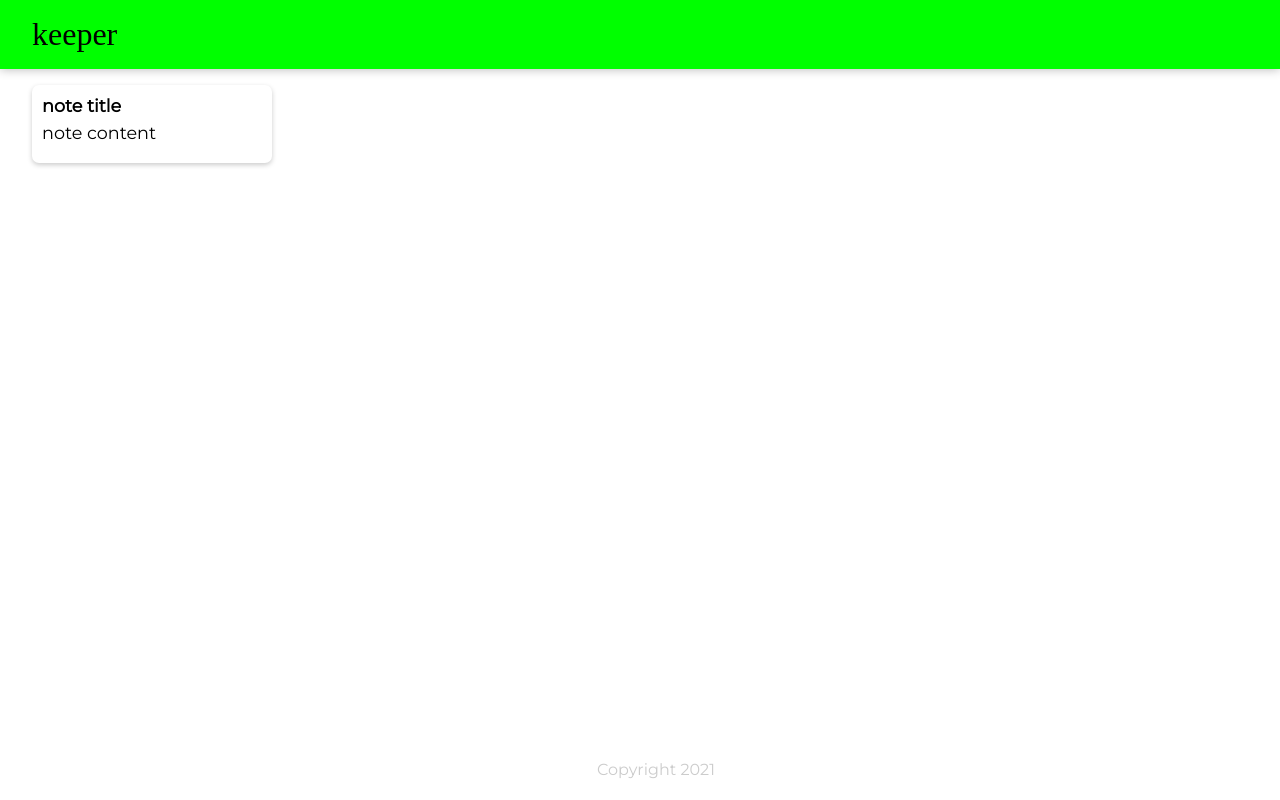
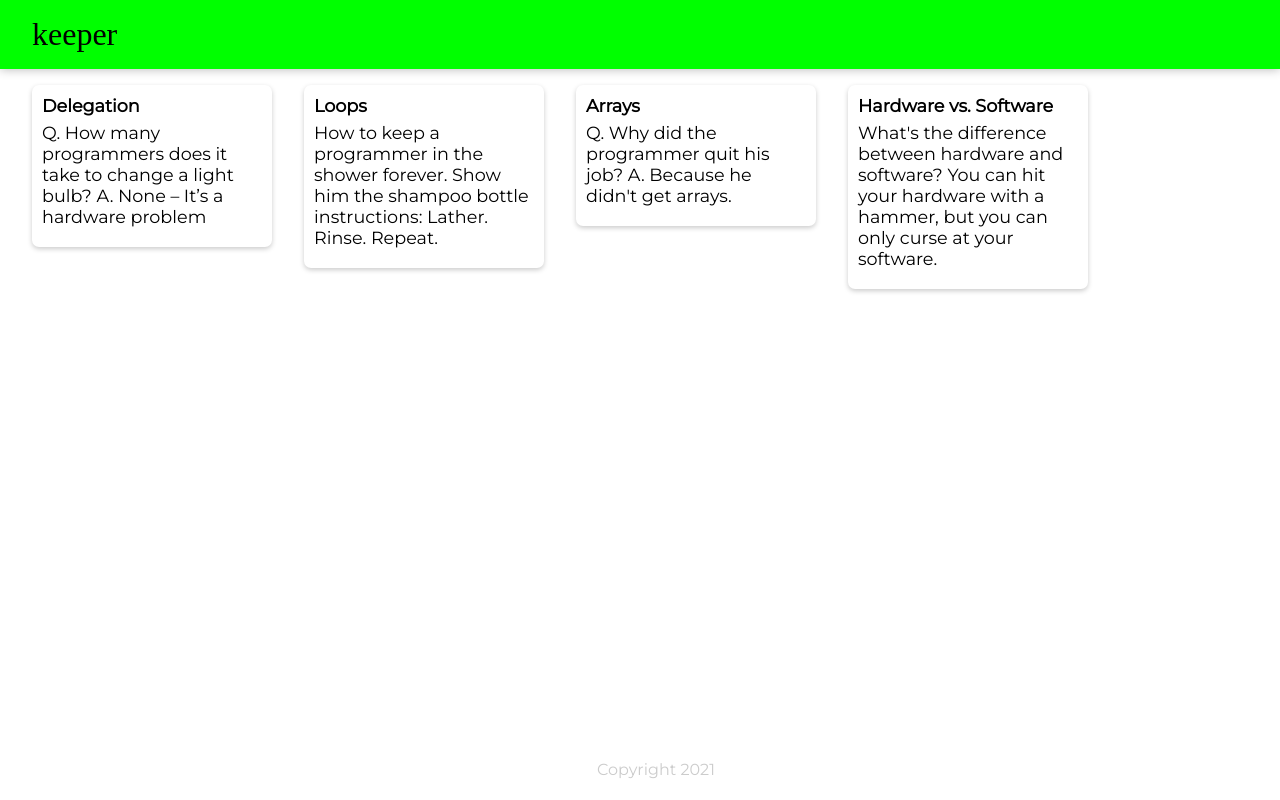
Before and after one commit to Priyanshu-Desai/keeper-app, a React (Create React App) app: page / in a window 1280 px wide. Built offline with nearby package versions, Linux system fonts and the light colour scheme; a web font is replaced by a local one.

Commit message:
dynamically rendered multiple notes at the same time. stage 2

```diff
--- a/src/App.jsx
+++ b/src/App.jsx
@@ -2,8 +2,15 @@
 import Footer from './components/Footer'
 import Header from './components/Header'
 import Note from './components/Note'
+import notes from './notes'
 
 function App(){
-  return (<div><Header/><Footer/><Note/></div>)
+  return (<div>
+    <Header/>
+    <Footer/>
+    {notes.map(function(renderedNotes){
+      return <Note key={renderedNotes.key} title={renderedNotes.title} content={renderedNotes.content} />
+    })}
+    </div>)
 }
 export default App
--- a/src/components/Note.jsx
+++ b/src/components/Note.jsx
@@ -1,6 +1,7 @@
 import React from 'react'
 
-function Note(){
-  return <div className='note'><h1>note title</h1><p>note content</p></div>
+
+function Note(props){
+  return <div className='note'><h1>{props.title}</h1><p>{props.content}</p></div>
 }
 export default Note
--- /dev/null
+++ b/src/notes.js
@@ -0,0 +1,28 @@
+const notes = [
+  {
+    key: 1,
+    title: "Delegation",
+    content:
+      "Q. How many programmers does it take to change a light bulb? A. None – It’s a hardware problem"
+  },
+  {
+    key: 2,
+    title: "Loops",
+    content:
+      "How to keep a programmer in the shower forever. Show him the shampoo bottle instructions: Lather. Rinse. Repeat."
+  },
+  {
+    key: 3,
+    title: "Arrays",
+    content:
+      "Q. Why did the programmer quit his job? A. Because he didn't get arrays."
+  },
+  {
+    key: 4,
+    title: "Hardware vs. Software",
+    content:
+      "What's the difference between hardware and software? You can hit your hardware with a hammer, but you can only curse at your software."
+  }
+];
+
+export default notes
```
